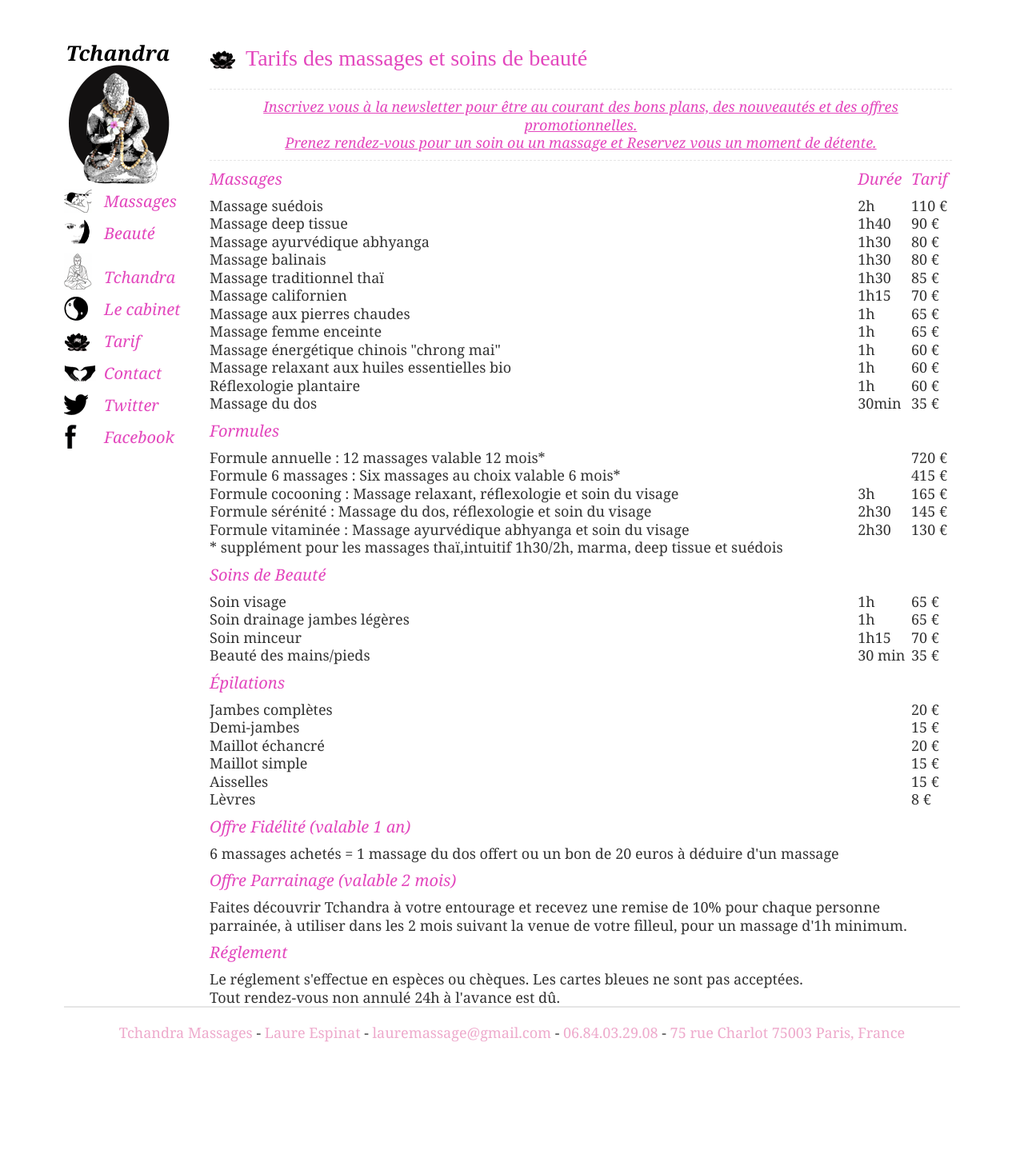
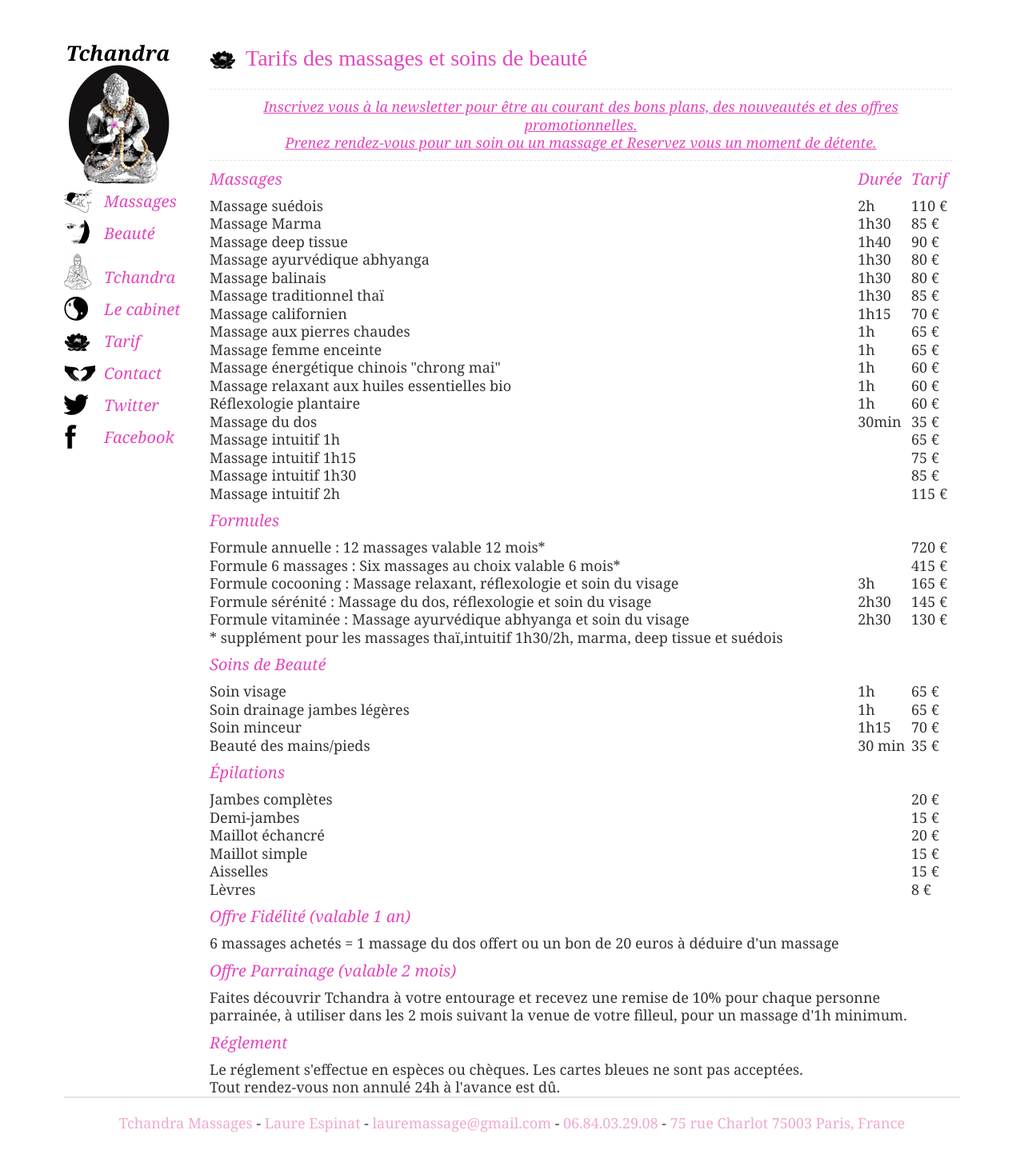
Before and after one commit to enrjphabricator/tchandra, a Jekyll site: the page built from _posts/2013-01-01-tarif.html, in a window 1280 px wide. Shown: the whole page at 80% size. Built offline with Jekyll 4.4.1, drawn with Linux system fonts in a browser that asks for light colours; before the commit the page ends 1350 px from its top, so only the background shows below that.

Commit message:
add massages

```diff
--- a/_posts/2013-01-01-massages.Markdown
+++ b/_posts/2013-01-01-massages.Markdown
@@ -9,7 +9,7 @@ css:  [css/list.css, css/links.css]
 slug: massages
 section: massages
 section_title: Massages
-links: [suedois, deep_tissue, ayurvedique, balinais, thai, californien, pierres, chineitsang, chinois, relaxant, reflexologie, enceinte, dos]
+links: [suedois, marma, deep_tissue, intuitif, ayurvedique, balinais, thai, californien, pierres, chineitsang, chinois, relaxant, reflexologie, enceinte, dos]
 ---
 <h1 class="header">{% include section_title.html %}</h1>
 {% include articles.html %}
--- a/_posts/2013-01-01-tarif.html
+++ b/_posts/2013-01-01-tarif.html
@@ -10,7 +10,7 @@ Pour toutes les occasions: Noël, anniversaire, mariage, st-valentin, fêtes des
 css:  [css/links.css, css/tarif.css]
 section: tarif
 section_title: Tarifs des massages et soins de beaut&eacute;
-massages: [ suedois, deep_tissue, ayurvedique, balinais, thai, californien,pierres, enceinte, chinois, relaxant, reflexologie, dos]
+massages: [ suedois, marma, deep_tissue, ayurvedique, balinais, thai, californien,pierres, enceinte, chinois, relaxant, reflexologie, dos]
 beaute: [visage, drainage, minceur, mains]
 ---
 <h1 style="margin-bottom: 10px;">{% include section_title.html %}</h1>
@@ -35,6 +35,10 @@ beaute: [visage, drainage, minceur, mains]
         {% endif %}
     {% endfor %}
 {% endfor %}
+        <tr><td>Massage intuitif 1h</td><td></td><td>65 &euro;</td></tr>
+		<tr><td>Massage intuitif 1h15</td><td></td><td>75 &euro;</td></tr>
+		<tr><td>Massage intuitif 1h30</td><td></td><td>85 &euro;</td></tr>
+		<tr><td>Massage intuitif 2h</td><td></td><td>115 &euro;</td></tr>
         <tr>
             <th colspan="3">Formules</th>
         </tr>
--- a/index.html
+++ b/index.html
@@ -5,9 +5,9 @@ js: [js/index.js]
 css:  [css/index.css, css/list.css, css/links.css]
 slug: index
 links:
-  - deep_tissue
+  - intuitif
   - cadeaux
-  - chineitsang
+  - marma
   - charte
 ---
 <section id="slider">
```
Also changed, not shown: _posts/massages/2013-01-01-intuitif.Markdown (+6 -2 lines), _posts/massages/2013-01-01-marma.Markdown (added, +39 -0 lines), favicon.ico, img/articles/massages/deep_tissue/small.jpg, img/articles/massages/intuitif/big.jpg (added), img/articles/massages/intuitif/small.jpg (added), img/articles/massages/marma/big.jpg (added), img/articles/massages/marma/small.jpg (added).
